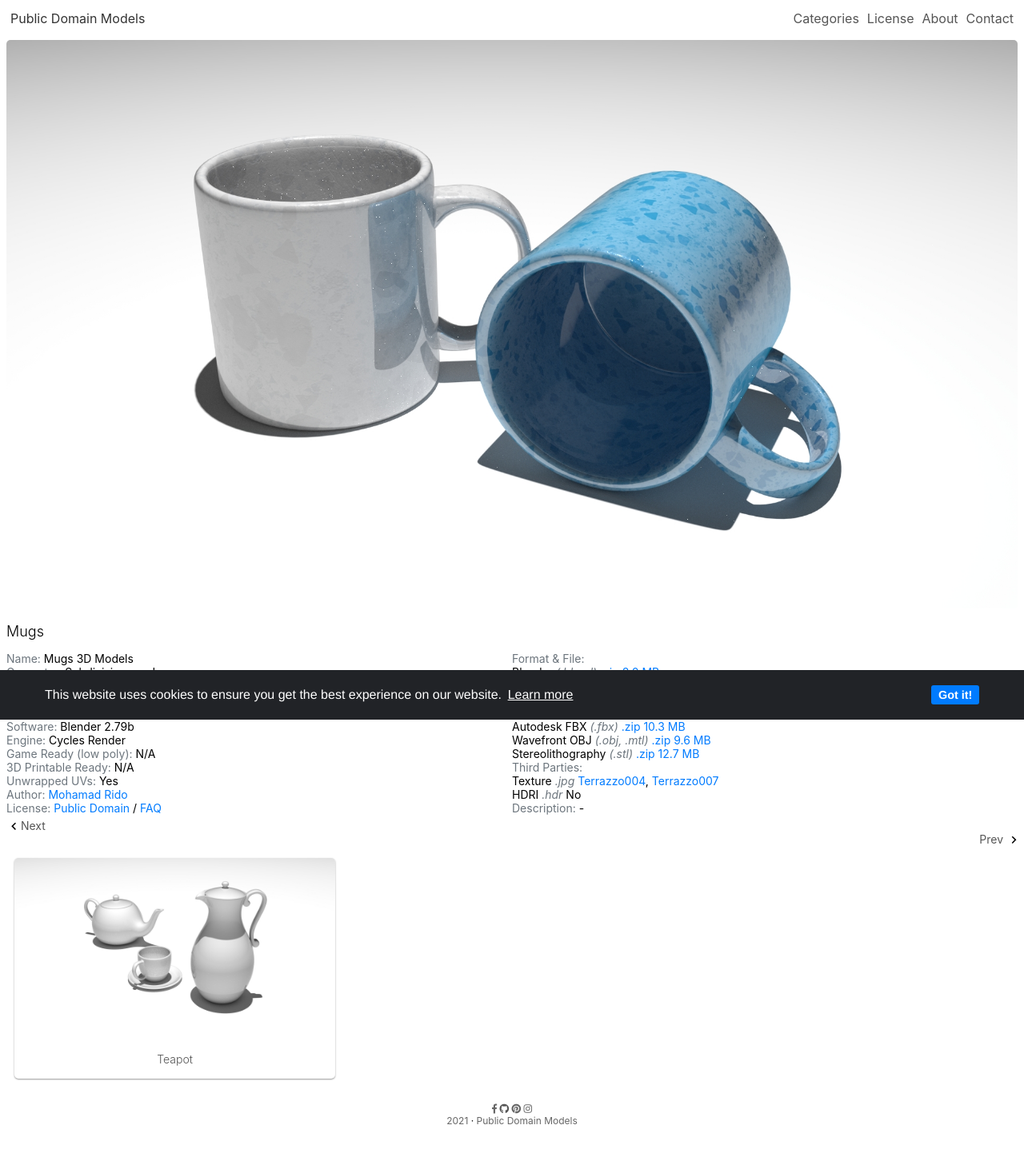
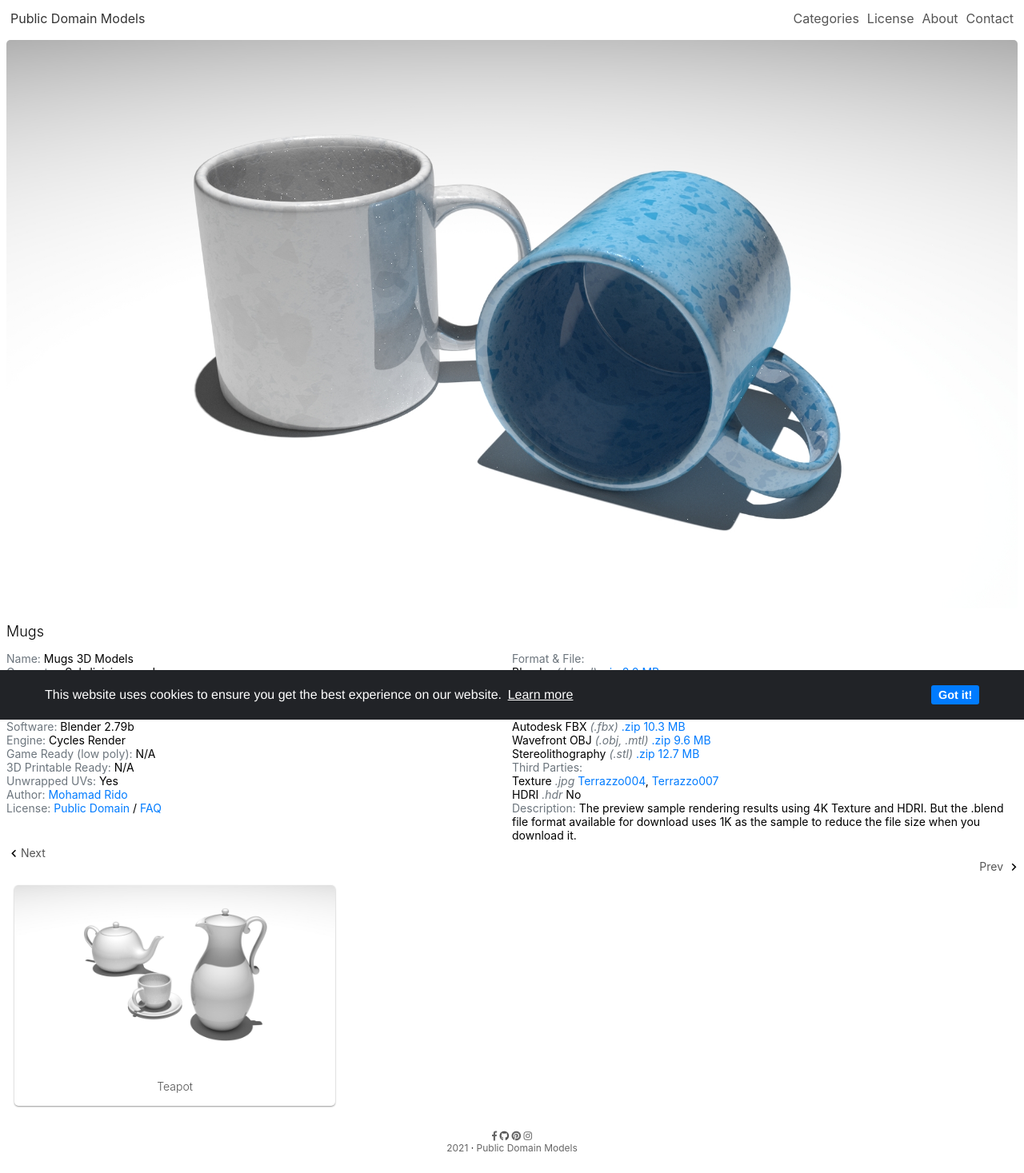
Before and after one commit to mohamadrido/project, a Jekyll site: the page built from _posts/2021-07-07-mugs.md, in a window 1280 px wide. Shown: the whole page at 80% size. Built offline with Jekyll 4.4.1, drawn with Linux system fonts in a browser that asks for light colours; nearby versions of some CDN libraries; our own code applies the rules of GitHub Pages for plain Markdown files; before the commit the page ends 1433 px from its top, so only the background shows below that.

Commit message:
Update 2021-07-07-mugs.md

```diff
--- a/_posts/2021-07-07-mugs.md
+++ b/_posts/2021-07-07-mugs.md
@@ -25,5 +25,5 @@
 hdri: "No"
 imagetexture: ".jpg"
 environment: ".hdr"
-notice: "-"
+notice: "The preview sample rendering results using 4K Texture and HDRI. But the .blend file format available for download uses 1K as the sample to reduce the file size when you download it."
 ---
```
